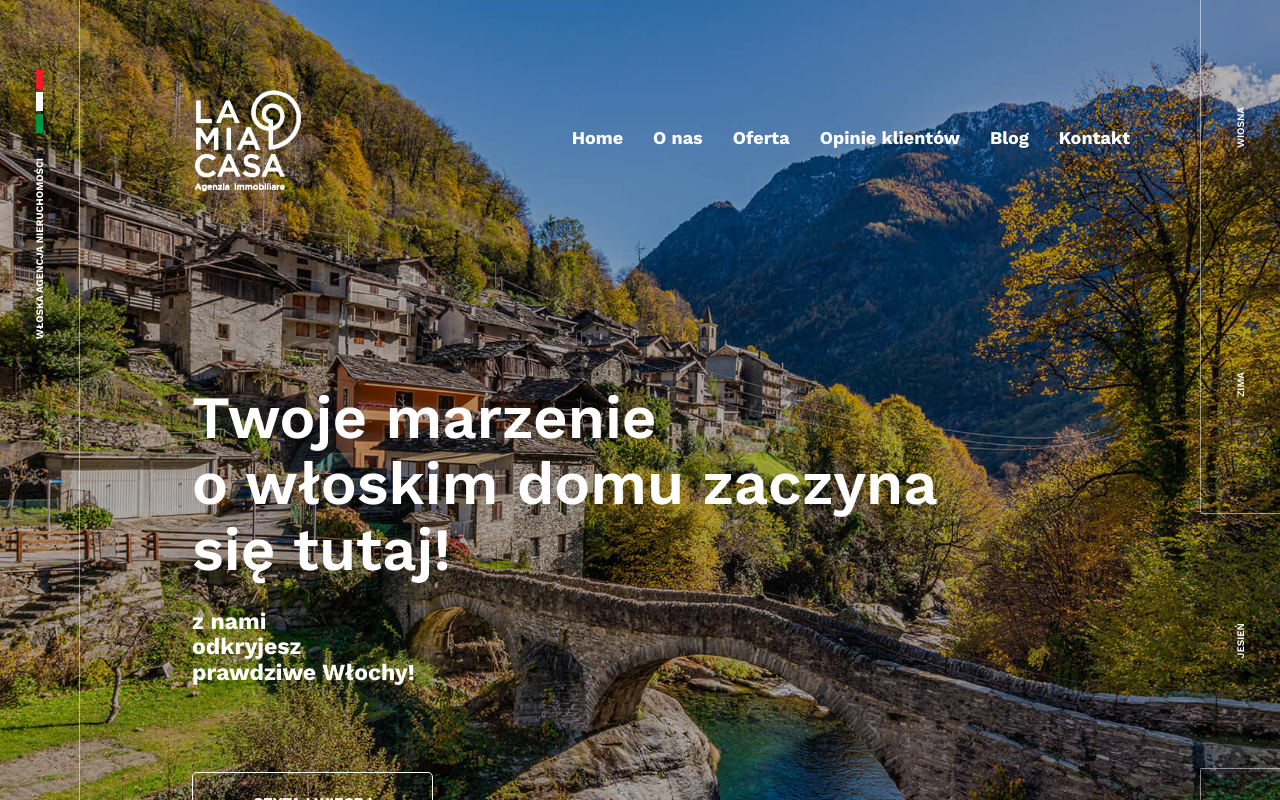
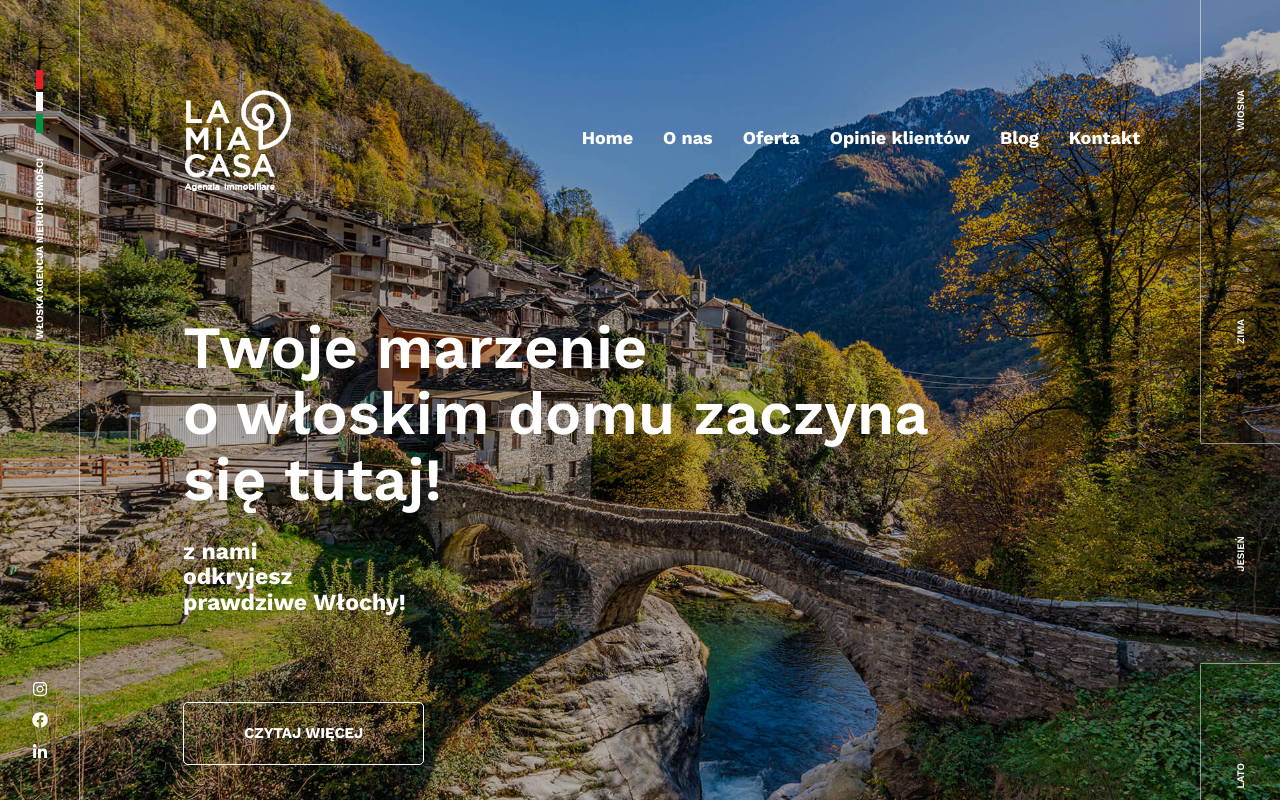
Before and after one commit to benbrzezinski/mia-casa-artneo, a React (Vite) app: page / in a window 1280 px wide. Shown: the top 800 px of the page. Built offline with nearby package versions, Linux system fonts and the light colour scheme.

Commit message:
Dodano min-height (wysokości ekranu) do sekcji Hero, ulepszono responsywność komponentów w sekcji Hero za pomocą flexboxa zamiast ustawionych na sztywno paddingów

```diff
--- a/src/components/Header/Header.module.scss
+++ b/src/components/Header/Header.module.scss
@@ -1,7 +1,9 @@
 @use "/src/scss/index.scss" as *;
 
 header.header {
-  padding-right: 50px;
+  width: 100%;
+  box-sizing: border-box;
+  padding-left: 30px;
 }
 
 .list {
--- a/src/components/Hero/Hero.module.scss
+++ b/src/components/Hero/Hero.module.scss
@@ -1,6 +1,7 @@
 @use "/src/scss/index.scss" as *;
 
 .wrapper {
+  min-height: 100dvh;
   position: relative;
   background-color: $bg-color-accent;
   box-shadow: inset 0 0 0 50vw rgba(0, 0, 0, 0.3);
--- a/src/components/Hero/index.tsx
+++ b/src/components/Hero/index.tsx
@@ -7,7 +7,7 @@ import scss from "./Hero.module.scss";
 export default function Hero() {
   return (
     <div
-      className={`uk-background-cover ${scss.wrapper}`}
+      className={`uk-flex uk-flex-column uk-background-cover ${scss.wrapper}`}
       data-src="/assets/images/spring.jpg"
       data-uk-img="loading: eager"
     >
--- a/src/components/TitleBox/TitleBox.module.scss
+++ b/src/components/TitleBox/TitleBox.module.scss
@@ -1,11 +1,9 @@
 @use "/src/scss/index.scss" as *;
 
 section.section {
-  padding-left: 92px;
-
-  @include min-width(1750px) {
-    padding-left: 135px;
-  }
+  width: 100%;
+  box-sizing: border-box;
+  padding-left: 83px;
 }
 
 .title {
--- a/src/components/TitleBox/index.tsx
+++ b/src/components/TitleBox/index.tsx
@@ -3,7 +3,7 @@ import scss from "./TitleBox.module.scss";
 export default function TitleBox() {
   return (
     <section
-      className={`uk-section uk-section-large uk-container uk-container-large ${scss.section}`}
+      className={`uk-section uk-container uk-container-large uk-flex uk-flex-column uk-flex-top uk-flex-center uk-flex-1 ${scss.section}`}
     >
       <h1 className={scss.title}>
         Twoje marzenie
```
